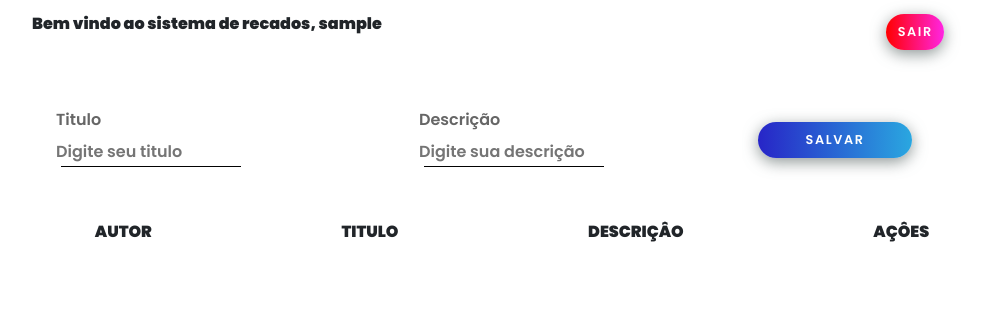
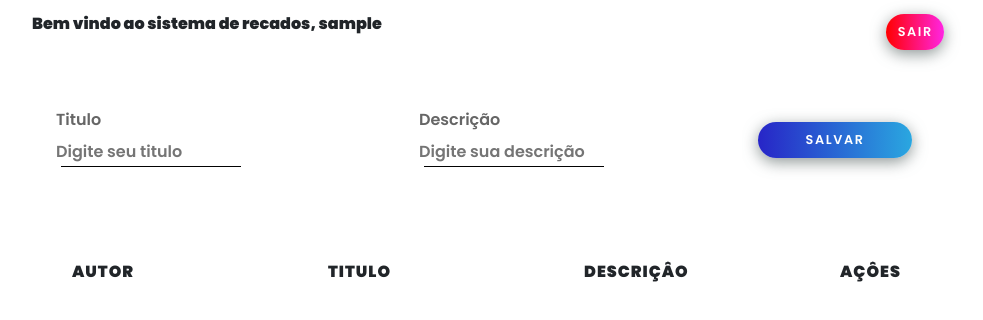
Before and after one commit to UesleiFerraz/front-typeorm, a plain HTML site: page scraps.html in a window 1280 px wide. Shown: the whole page, without its empty margins (128-1111 px from the left). Drawn offline with nearby package versions, Linux system fonts and the light colour scheme; no server answers; sample sign-in values are in the browser's storage.

Commit message:
fix: design table

```diff
--- a/styles/scraps.css
+++ b/styles/scraps.css
@@ -159,9 +159,21 @@ tbody tr {
   justify-content: space-around;
 }
 
-main table tbody tr td {
+main table tbody tr td,
+th {
+  letter-spacing: 1px;
   padding: 1.5rem;
   margin: 1rem;
+  text-align: justify;
+  height: 100px;
+  width: 10rem;
+  overflow-x: hidden;
+  overflow-y: unset;
+}
+
+th {
+  height: 30px;
+  overflow: hidden;
 }
 
 td a {
```
